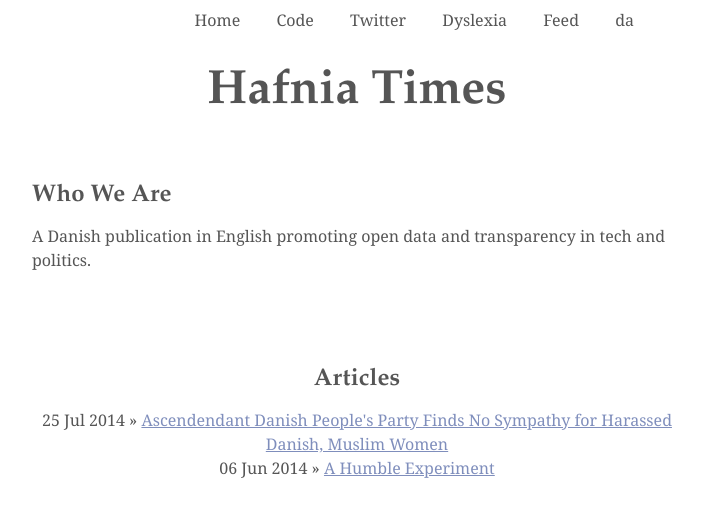
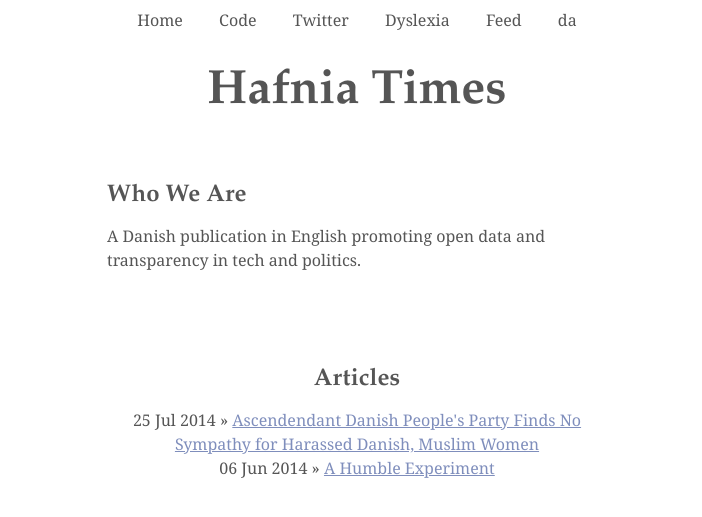
Before and after one commit to hafniatimes/hafniatimes.github.io, a Jekyll site: the page built from index.html, in a window 1280 px wide. Shown: the top 517 px of the page, without its empty margins (283-985 px from the left). Built offline with Jekyll 4.4.1, drawn with Linux system fonts in a browser that asks for light colours.

Commit message:
Emsmallened container width; removed hor. nav padding

```diff
--- a/static/css/_config.scss
+++ b/static/css/_config.scss
@@ -4,7 +4,7 @@ $blue:  #7F8EBC;
 $black: #555;
 $grey:  rgba(215, 215, 215, .7);
 
-$containerWidth: 650px;
+$containerWidth: 500px;
 $mobileWidth:    600px;
 $maxMobileWidth: 450px;
 
--- a/static/css/style.css
+++ b/static/css/style.css
@@ -189,7 +189,7 @@ mark {
   -webkit-box-sizing: border-box;
   -moz-box-sizing: border-box;
   box-sizing: border-box;
-  width: 690px; }
+  width: 540px; }
 
 #padder {
   -webkit-box-sizing: border-box;
@@ -237,8 +237,8 @@ mark {
   -webkit-padding-start: 0;
   padding: 0; }
   #site-navigation.box {
-    padding: .5em 2em;
-    text-align: right; }
+    padding: .5em 0;
+    text-align: center; }
   #site-navigation li {
     display: inline-block; }
     #site-navigation li a {
--- a/static/css/style.scss
+++ b/static/css/style.scss
@@ -18,8 +18,8 @@
     @include padding-fix;
 
     &.box {
-        padding: .5em 2em;
-        text-align: right;
+        padding: .5em 0;
+        text-align: center;
     }
 
     li {
```
